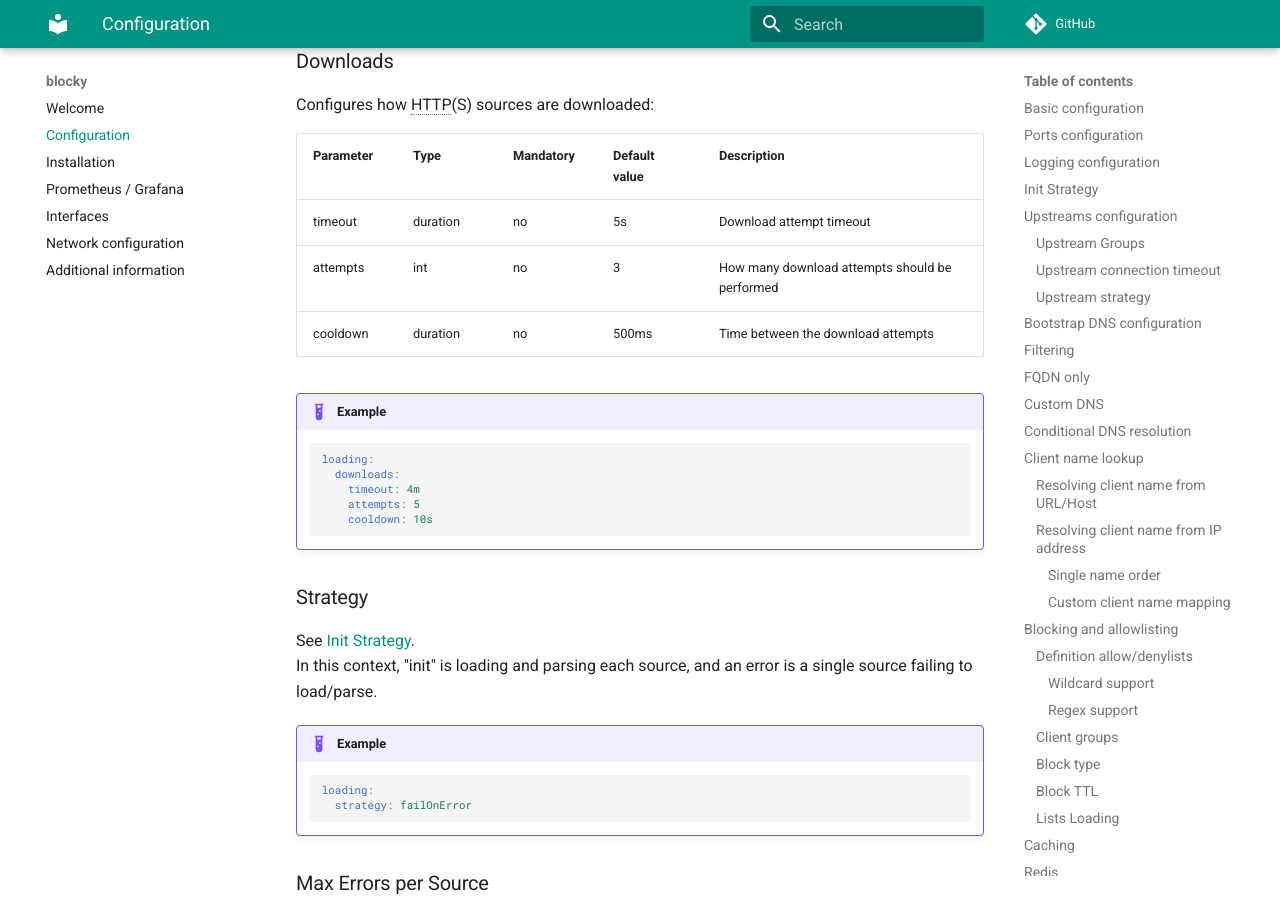
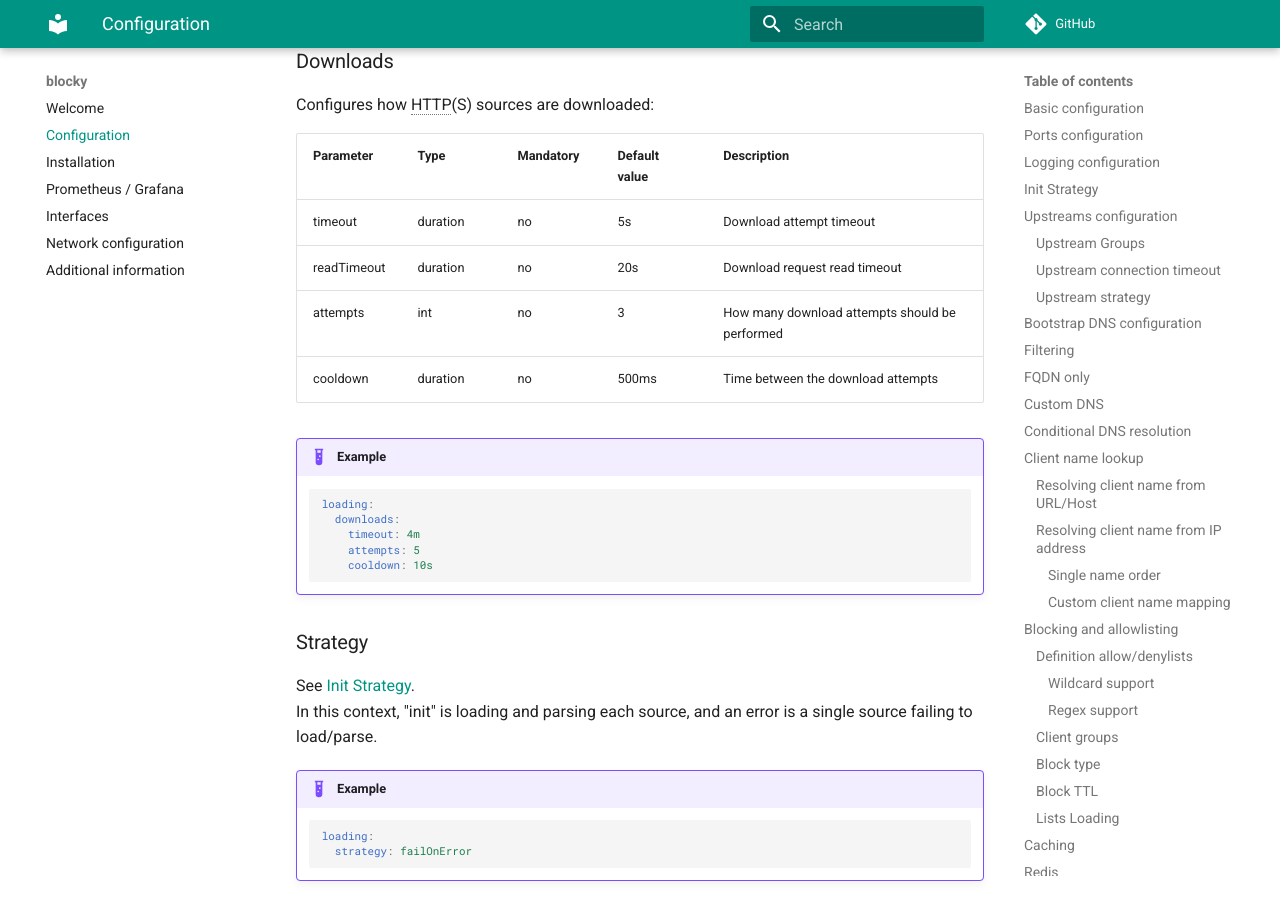
Before and after one commit to 0xERR0R/blocky, an MkDocs documentation site: the page built from docs/configuration.md, in a window 1280 px wide and 900 px high, scrolled down 26043 px. Built offline with MkDocs 1.6.1 and Material for MkDocs 9.7.7, drawn with Linux system fonts in a browser that asks for light colours; comment, search, counter and statistics services are not loaded; the version menu is left out.

Commit message:
feat(docs): document additional config parameter

```diff
--- a/docs/config.yml
+++ b/docs/config.yml
@@ -120,6 +120,10 @@ blocking:
       # optional: timeout for list download (each url). Use large values for big lists or slow internet connections
       # default: 5s
       timeout: 60s
+      # optional: timeout for reading the download (each url). Use large values for big lists or in constrained environments
+      # To disable this timeout, set to 0.
+      # default: 20s
+      readTimeout: 60s
       # optional: Maximum download attempts
       # default: 3
       attempts: 5
--- a/docs/configuration.md
+++ b/docs/configuration.md
@@ -884,11 +884,12 @@ A value of zero or less will disable this feature.
 
 Configures how HTTP(S) sources are downloaded:
 
-| Parameter | Type     | Mandatory | Default value | Description                                    |
-| --------- | -------- | --------- | ------------- | ---------------------------------------------- |
-| timeout   | duration | no        | 5s            | Download attempt timeout                       |
-| attempts  | int      | no        | 3             | How many download attempts should be performed |
-| cooldown  | duration | no        | 500ms         | Time between the download attempts             |
+| Parameter   | Type     | Mandatory | Default value | Description                                    |
+| ----------- | -------- | --------- | ------------- | ---------------------------------------------- |
+| timeout     | duration | no        | 5s            | Download attempt timeout                       |
+| readTimeout | duration | no        | 20s           | Download request read timeout                  |
+| attempts    | int      | no        | 3             | How many download attempts should be performed |
+| cooldown    | duration | no        | 500ms         | Time between the download attempts             |
 
 !!! example
 
```
